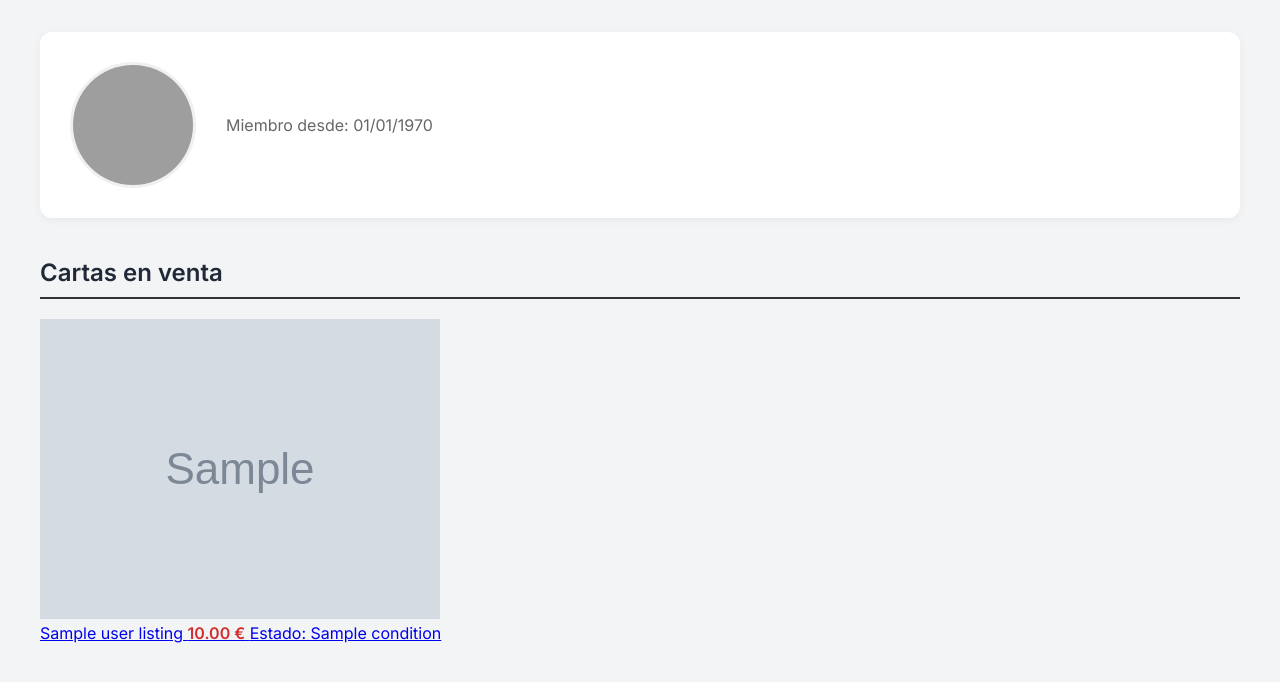
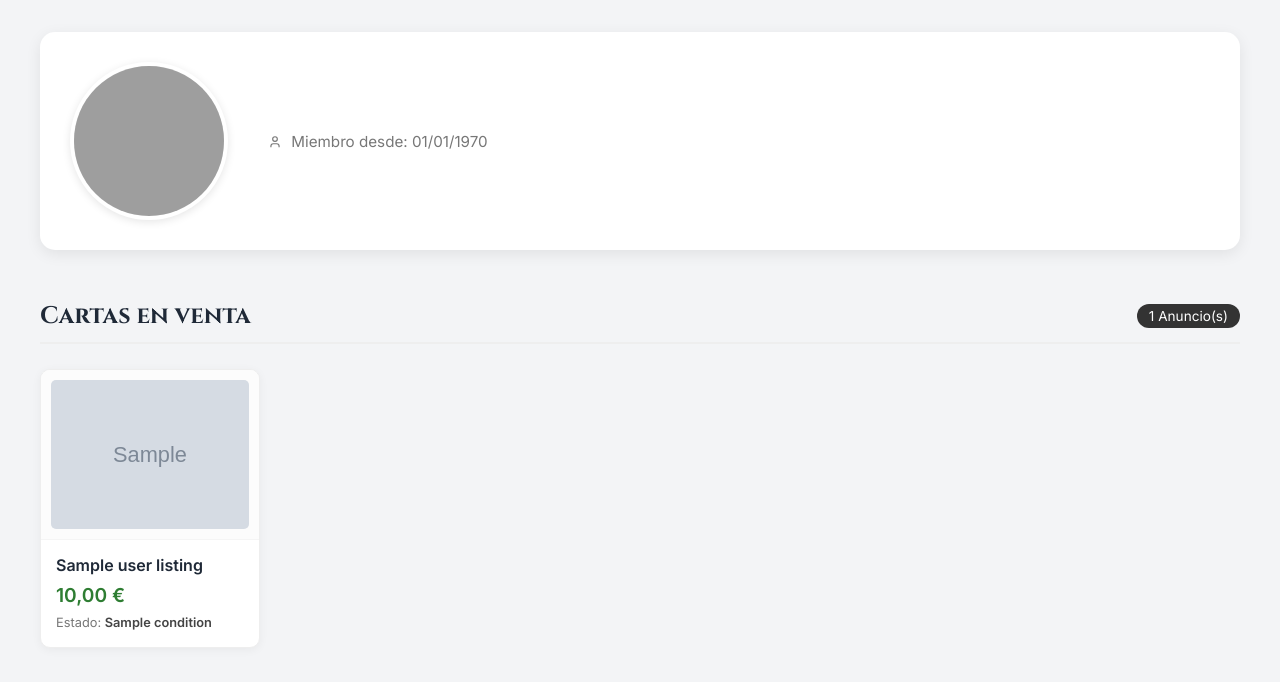
Before and after one commit to DeliaNav/ShinyHunt, a PHP site: the page made by Codigo/views/users/profile.php in a window 1280 px wide. Shown: the top 682 px of the page. Run offline with PHP 8.4, Linux system fonts and the light colour scheme; the template is opened without the code that fills it: most values are stand-ins (such as "Sample title", 1, 10 or a date in 2020); grey boxes marked "Sample" are stand-in pictures; data that the repository does not hold is empty; grey boxes are pictures that could not be loaded.

Commit message:
usuarios funciona

```diff
--- a/Codigo/index.php
+++ b/Codigo/index.php
@@ -1,7 +1,7 @@
 <?php
-ini_set('display_errors', 0);
-ini_set('log_errors', 1);
-ini_set('error_log', __DIR__ . '/php_errors.log');
+// ini_set('display_errors', 0);
+// ini_set('log_errors', 1);
+// ini_set('error_log', __DIR__ . '/php_errors.log');
 
 session_start();
 require_once 'lib/Auth.php';
--- a/Codigo/views/users/profile.php
+++ b/Codigo/views/users/profile.php
@@ -1,34 +1,69 @@
-<?php require_once __DIR__ . '/../../views/layout/header.php'; ?>
+<?php
+// Requerimos el header (Asegúrate de que la ruta sea correcta según tu estructura)
+require_once __DIR__ . '/../../views/layout/header.php';
+?>
 
-<div class="container" style="margin-top: 30px;">
-    <div style="background: white; padding: 30px; border-radius: 12px; box-shadow: 0 2px 10px rgba(0,0,0,0.05); display: flex; align-items: center; gap: 30px; margin-bottom: 40px;">
-        <div style="width: 120px; height: 120px; border-radius: 50%; background: #eee; overflow: hidden; border: 3px solid #f0f0f0;">
-            <img src="<?= $user['avatar'] ?: '/TFG/Codigo/public/img/default-avatar.png' ?>" style="width:100%; height:100%; object-fit:cover;">
+<div class="container" style="margin-top: 30px; min-height: 80vh;">
+    <div class="profile-card" style="background: white; padding: 30px; border-radius: 15px; box-shadow: 0 4px 15px rgba(0,0,0,0.08); display: flex; align-items: center; gap: 40px; margin-bottom: 50px;">
+        <div class="profile-avatar-container" style="flex-shrink: 0;">
+            <div style="width: 150px; height: 150px; border-radius: 50%; background: #f0f0f0; overflow: hidden; border: 4px solid #fff; box-shadow: 0 2px 8px rgba(0,0,0,0.1);">
+                <img src="<?= !empty($user['avatar']) ? htmlspecialchars($user['avatar']) : '/TFG/Codigo/public/img/default-avatar.png' ?>"
+                     alt="Avatar de <?= htmlspecialchars($user['username']) ?>"
+                     style="width: 100%; height: 100%; object-fit: cover;">
+            </div>
         </div>
-        <div>
-            <h1 style="font-family: 'Cinzel', serif; margin: 0; color: #333;"><?= htmlspecialchars($user['username']) ?></h1>
-            <p style="color: #666; margin: 5px 0;">Miembro desde: <?= date('d/m/Y', strtotime($user['create_in'])) ?></p>
-            <?php if(!empty($user['bio'])): ?>
-                <p style="margin-top: 10px; font-style: italic;">"<?= htmlspecialchars($user['bio']) ?>"</p>
+
+        <div class="profile-info">
+            <h1 style="font-family: 'Cinzel', serif; margin: 0; font-size: 2.5rem; color: #222;">
+                <?= htmlspecialchars($user['username']) ?>
+            </h1>
+            <p style="color: #777; font-size: 0.95rem; margin: 8px 0;">
+                <svg width="14" height="14" viewBox="0 0 24 24" fill="none" stroke="currentColor" stroke-width="2" style="vertical-align: middle; margin-right: 5px;"><path d="M19 21v-2a4 4 0 0 0-4-4H9a4 4 0 0 0-4 4v2"></path><circle cx="12" cy="7" r="4"></circle></svg>
+                Miembro desde: <?= date('d/m/Y', strtotime($user['create_in'])) ?>
+            </p>
+
+            <?php if (!empty($user['bio'])): ?>
+                <div style="margin-top: 15px; padding: 15px; background: #fdfdfd; border-left: 4px solid #333; border-radius: 4px; font-style: italic; color: #444;">
+                    "<?= htmlspecialchars($user['bio']) ?>"
+                </div>
             <?php endif; ?>
         </div>
     </div>
 
-    <h2 style="margin-bottom: 20px; padding-bottom: 10px; border-bottom: 2px solid #333;">Cartas en venta</h2>
+    <div class="section-title" style="display: flex; align-items: center; justify-content: space-between; margin-bottom: 25px; border-bottom: 2px solid #eee; padding-bottom: 10px;">
+        <h2 style="font-family: 'Cinzel', serif; margin: 0;">Cartas en venta</h2>
+        <span style="background: #333; color: white; padding: 4px 12px; border-radius: 20px; font-size: 0.85rem;">
+            <?= count($userListings) ?> Anuncio(s)
+        </span>
+    </div>
 
     <?php if (empty($userListings)): ?>
-        <p style="text-align: center; padding: 50px; color: #999;">Este usuario no tiene cartas en venta ahora mismo.</p>
+        <div style="text-align: center; padding: 80px 20px; background: #f9f9f9; border-radius: 12px; border: 2px dashed #ddd;">
+            <div style="font-size: 40px; margin-bottom: 15px;">🃏</div>
+            <h3 style="color: #888;">Este usuario no tiene cartas publicadas todavía.</h3>
+            <p style="color: #aaa;">¡Vuelve más tarde para ver sus novedades!</p>
+        </div>
     <?php else: ?>
-        <div class="cards-grid">
-            <?php foreach ($userListings as $l): ?>
-                <a href="/TFG/Codigo/cards/<?= $l['card_id'] ?>" class="card-item">
-                    <div class="card-img-wrap">
-                        <img src="<?= htmlspecialchars($l['image_url']) ?>" alt="Carta">
-                    </div>
-                    <div class="card-info">
-                        <span class="card-name"><?= htmlspecialchars($l['card_name']) ?></span>
-                        <span class="card-price" style="font-weight: bold; color: #d32f2f;"><?= number_format($l['price'], 2) ?> €</span>
-                        <span class="card-id">Estado: <?= ucfirst($l['condition']) ?></span>
+        <div class="cards-grid" style="display: grid; grid-template-columns: repeat(auto-fill, minmax(200px, 1fr)); gap: 25px;">
+            <?php foreach ($userListings as $listing): ?>
+                <a href="/TFG/Codigo/cards/<?= htmlspecialchars($listing['card_id']) ?>" class="card-item" style="text-decoration: none; color: inherit; transition: transform 0.2s;">
+                    <div style="background: white; border-radius: 10px; overflow: hidden; box-shadow: 0 2px 10px rgba(0,0,0,0.05); height: 100%; border: 1px solid #eee;">
+                        <div class="card-img-wrap" style="padding: 10px; background: #fcfcfc;">
+                            <img src="<?= htmlspecialchars($listing['image_url']) ?>"
+                                 alt="<?= htmlspecialchars($listing['card_name']) ?>"
+                                 style="width: 100%; height: auto; border-radius: 5px; display: block;">
+                        </div>
+                        <div class="card-info" style="padding: 15px; border-top: 1px solid #f5f5f5;">
+                            <div style="font-weight: 600; font-size: 1rem; margin-bottom: 5px; white-space: nowrap; overflow: hidden; text-overflow: ellipsis;">
+                                <?= htmlspecialchars($listing['card_name']) ?>
+                            </div>
+                            <div style="color: #2e7d32; font-weight: 700; font-size: 1.2rem; margin: 8px 0;">
+                                <?= number_format($listing['price'], 2, ',', '.') ?> €
+                            </div>
+                            <div style="font-size: 0.8rem; color: #777; display: flex; justify-content: space-between;">
+                                <span>Estado: <strong style="color: #444;"><?= ucfirst(htmlspecialchars($listing['condition'])) ?></strong></span>
+                            </div>
+                        </div>
                     </div>
                 </a>
             <?php endforeach; ?>
@@ -36,4 +71,17 @@
     <?php endif; ?>
 </div>
 
-<?php require_once __DIR__ . '/../../views/layout/footer.php'; ?>
+<style>
+    /* Efecto hover para las cartas */
+    .card-item:hover {
+        transform: translateY(-5px);
+    }
+    .card-item:hover div {
+        box-shadow: 0 8px 20px rgba(0,0,0,0.1) !important;
+    }
+</style>
+
+<?php
+// Requerimos el footer
+require_once __DIR__ . '/../../views/layout/footer.php';
+?>
```
Also changed, not shown: Codigo/controllers/UserController.php (+7 -12 lines), Codigo/models/Listing.php (+4 -4 lines), 1 other file.
